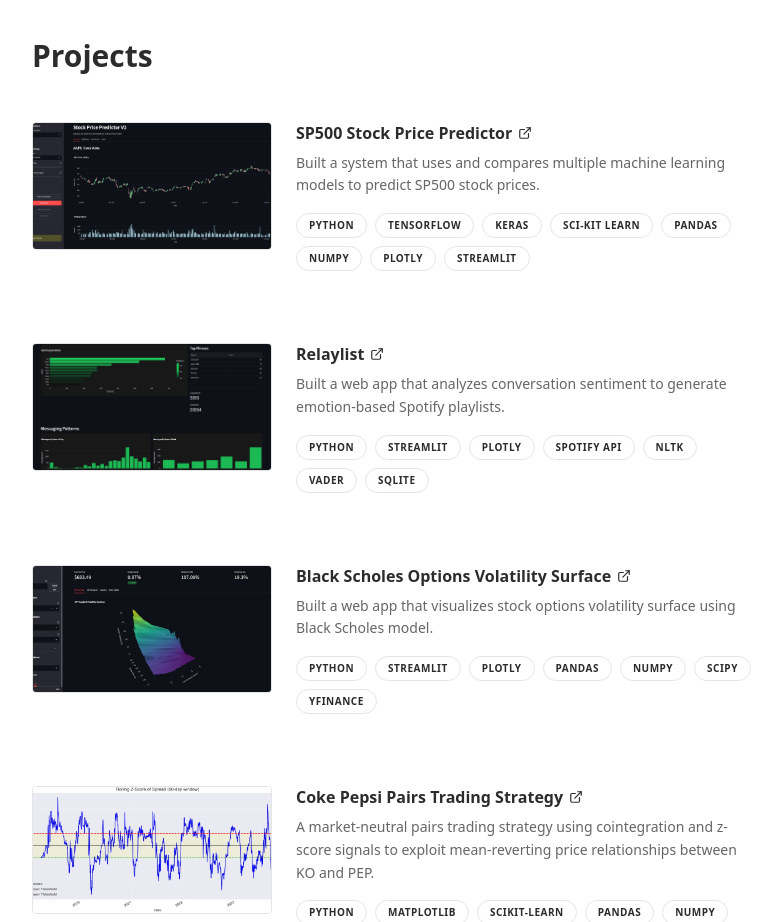
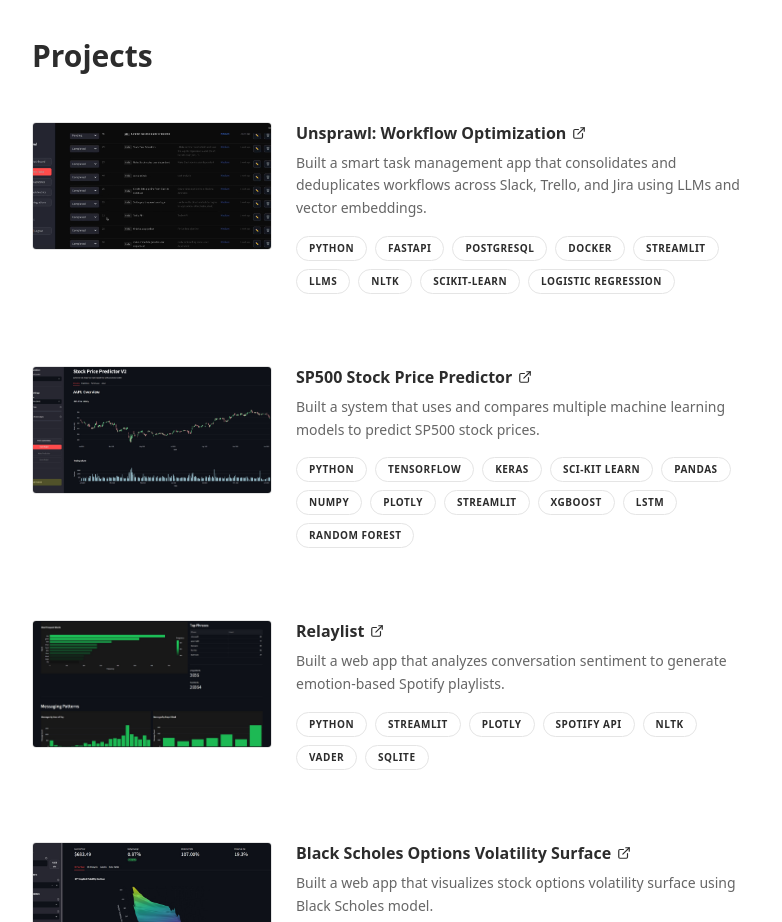
Before and after one commit to GordonBie123/portfolio-website, a Next.js app: page / in a window 1280 px wide. Shown: the part 3460-4382 px from the top of the page, without its empty margins (248-1030 px from the left). Built offline with nearby package versions, Linux system fonts and the light colour scheme.

Commit message:
Updated projects

```diff
--- a/src/data/projects.ts
+++ b/src/data/projects.ts
@@ -12,12 +12,22 @@ export interface Project {
 
 export const projects: Project[] = [
   {
+    id: "unsprawl",
+    title: "Unsprawl: Workflow Optimization",
+    description: "Built a smart task management app that consolidates and deduplicates workflows across Slack, Trello, and Jira using LLMs and vector embeddings.",
+    image: "/images/projects/unsprawl.png",
+    githubUrl: "https://github.com/GordonBie123/unsprawl_project",
+    techStack: ["Python", "FastAPI", "PostgreSQL", "Docker", "Streamlit", "LLMs", "NLTK", "Scikit-learn", "Logistic Regression"],
+    category: "ML",
+    featured: true
+  },
+  {
     id: "sp500",
     title: "SP500 Stock Price Predictor",
     description: "Built a system that uses and compares multiple machine learning models to predict SP500 stock prices.",
     image: "/images/projects/sp500s.jpg",
     githubUrl: "https://github.com/GordonBie123/sp500_predictor_v2",
-    techStack: ["Python", "TensorFlow", "Keras", "Sci-kit Learn","Pandas", "NumPy", "Plotly", "Streamlit"],
+    techStack: ["Python", "TensorFlow", "Keras", "Sci-kit Learn", "Pandas", "NumPy", "Plotly", "Streamlit", "XGBoost", "LSTM", "Random Forest"],
     category: "ML",
   },
   {
```
Also changed, not shown: public/images/projects/unsprawl.png (added).
